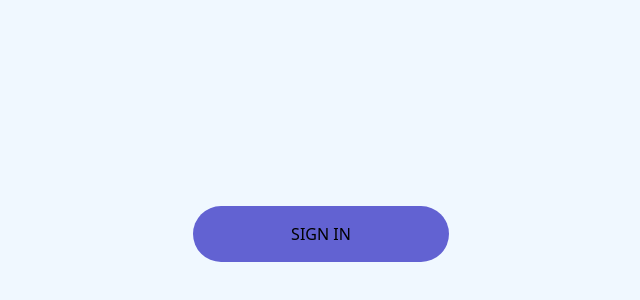
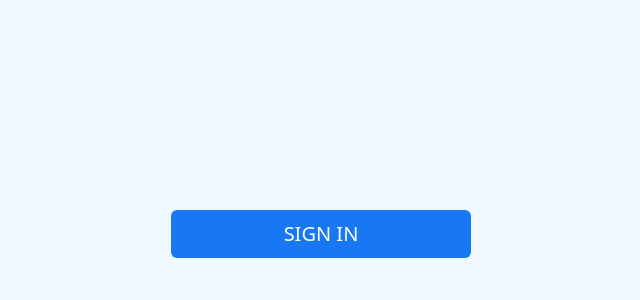
Before and after one commit to amanuel-gezahange/accounting-web-app, a Next.js app: page / in a window 1280 px wide. Shown: the part 166-466 px from the top of the page, without its empty margins (319-959 px from the left). Built offline with nearby package versions, Linux system fonts and the light colour scheme.

Commit message:
updated sign in button

```diff
--- a/src/app/home.css
+++ b/src/app/home.css
@@ -7,9 +7,13 @@
 }
 
 .signIn_container{
-  padding: 16px;
-  font-size: 16px;
-  background-color: rgb(98, 98, 210);
-  border-radius: 32px;
-  width: 32vh;
+    background-color: #1877f2;
+    border: none;
+    border-radius: 6px;
+    font-size: 20px;
+    line-height: 48px;
+    padding: 0 16px;
+    width: 300px;
+    color: #ffff;
+    font-family: inherit;
 }
```
